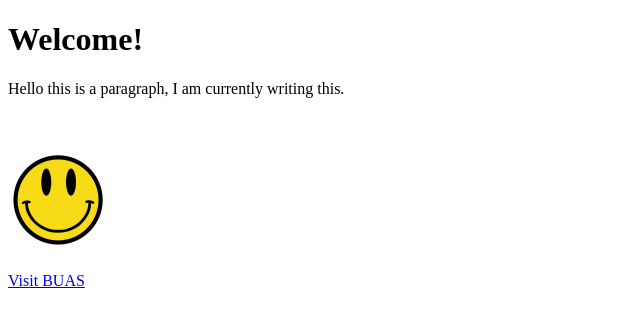
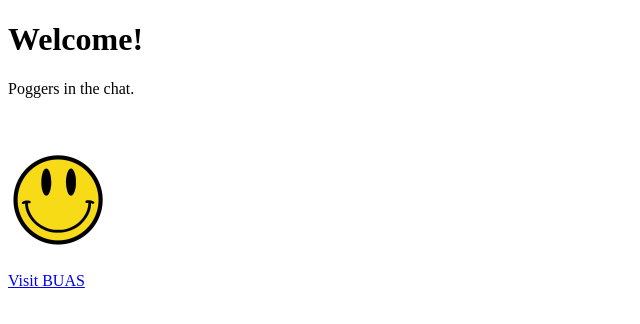
Before and after one commit to tijmenboekel/prj4-chapter-5, a plain HTML site: page index.html in a window 1280 px wide. Shown: the whole page, without its empty margins (0-640 px from the left). Drawn offline with Linux system fonts and the light colour scheme.

Commit message:
Update index.html

```diff
--- a/index.html
+++ b/index.html
@@ -6,7 +6,7 @@
   </head>
   <body>
     <h1>Welcome!</h1>
-      <p> Hello this is a paragraph, I am currently writing this. </p><br><br>
+      <p> Poggers in the chat. </p><br><br>
     <img alt="Smiley Face" src="images/image.jpg" width="100" height="100"> <br><br>
     <a href="https://www.buas.nl/">Visit BUAS</a>
   </body>
```
